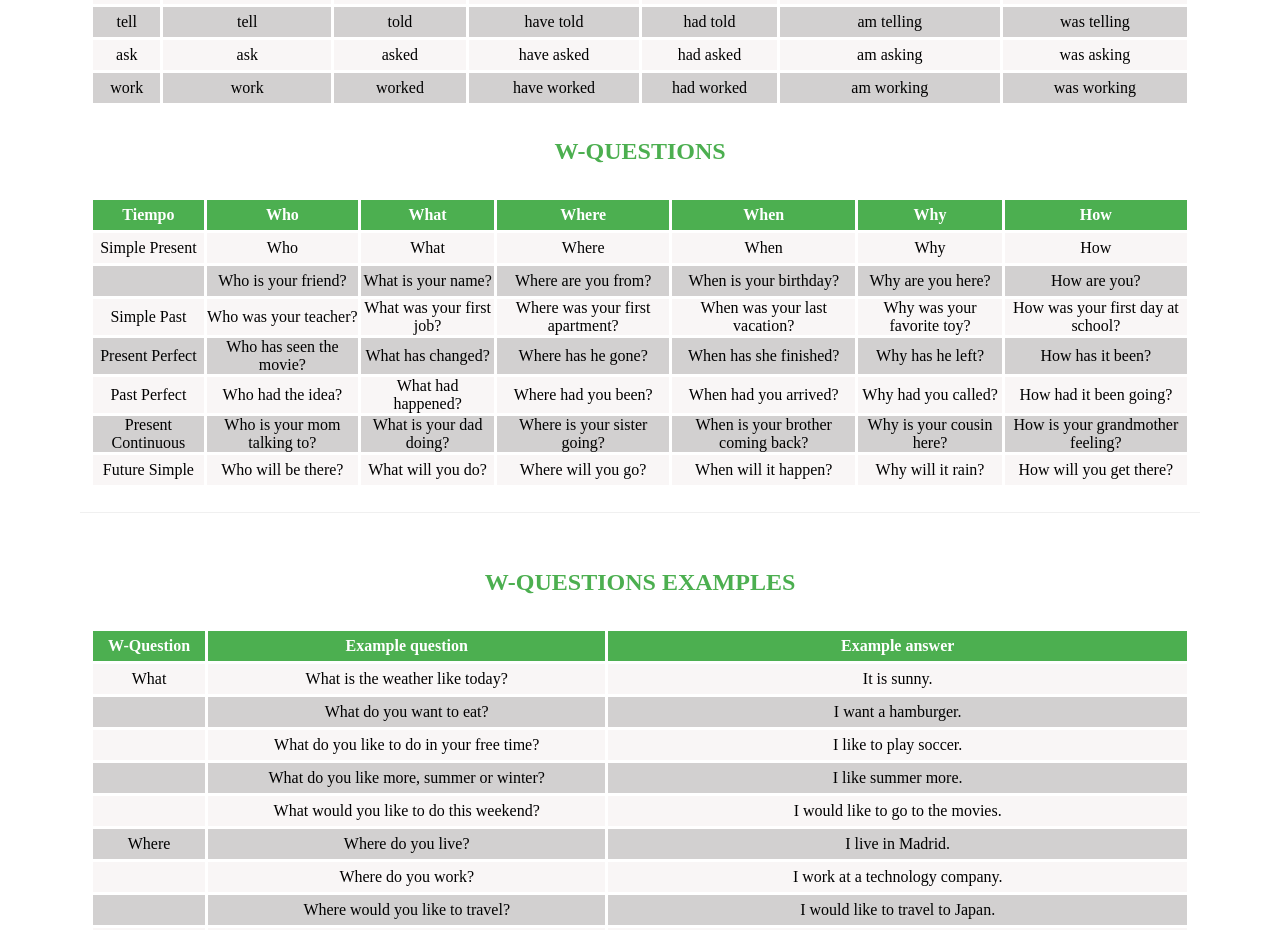
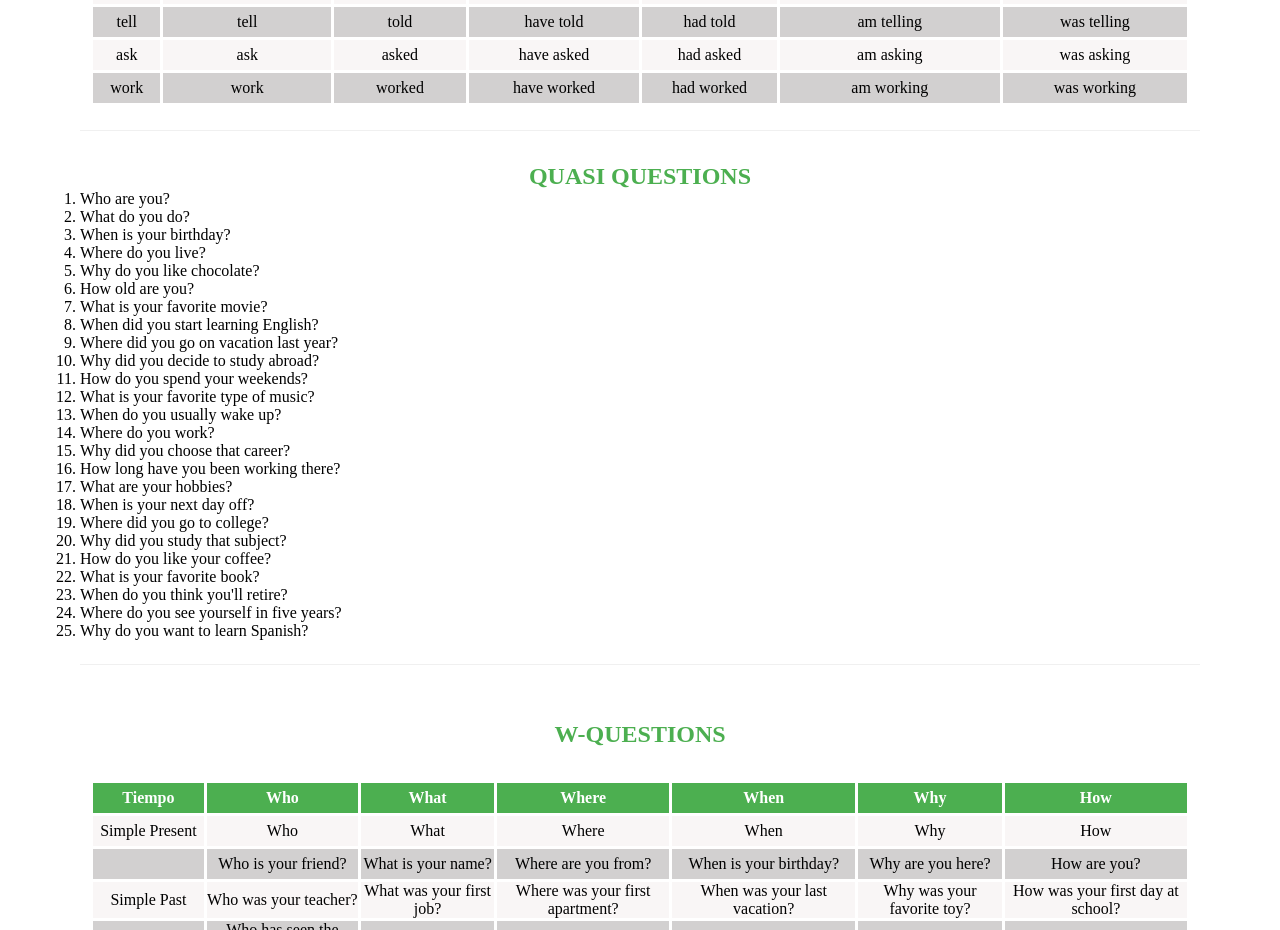
Before and after one commit to WilliamCortes/myWeb, a Next.js app: page / in a window 1280 px wide. Shown: the part 5724-6654 px from the top of the page. Built offline with nearby package versions, Linux system fonts and the light colour scheme.

Commit message:
change styles

```diff
--- /dev/null
+++ b/components/quasiQuestions.tsx
@@ -0,0 +1,41 @@
+import React from "react";
+
+type Props = {};
+
+const QUASIQuestions = (props: Props) => {
+  return (
+    <div>
+      <h2 className="t-title">QUASI QUESTIONS</h2>
+
+      <ol>
+        <li>Who are you?</li>
+        <li>What do you do?</li>
+        <li>When is your birthday?</li>
+        <li>Where do you live?</li>
+        <li>Why do you like chocolate?</li>
+        <li>How old are you?</li>
+        <li>What is your favorite movie?</li>
+        <li>When did you start learning English?</li>
+        <li>Where did you go on vacation last year?</li>
+        <li>Why did you decide to study abroad?</li>
+        <li>How do you spend your weekends?</li>
+        <li>What is your favorite type of music?</li>
+        <li>When do you usually wake up?</li>
+        <li>Where do you work?</li>
+        <li>Why did you choose that career?</li>
+        <li>How long have you been working there?</li>
+        <li>What are your hobbies?</li>
+        <li>When is your next day off?</li>
+        <li>Where did you go to college?</li>
+        <li>Why did you study that subject?</li>
+        <li>How do you like your coffee?</li>
+        <li>What is your favorite book?</li>
+        <li>When do you think you'll retire?</li>
+        <li>Where do you see yourself in five years?</li>
+        <li>Why do you want to learn Spanish?</li>
+      </ol>
+    </div>
+  );
+};
+
+export default QUASIQuestions;
--- a/pages/index.tsx
+++ b/pages/index.tsx
@@ -21,6 +21,7 @@ import TableToSay from "../components/tableToSay";
 import TableToGet from "../components/tableToGet";
 import MyQuestions from "../components/myQuestions";
 import TableWQuestionsExamples from "../components/tableWquestionsExamples";
+import QUASIQuestions from "../components/quasiQuestions";
 
 const inter = Inter({ subsets: ["latin"] });
 
@@ -43,6 +44,9 @@ export default function Home() {
         <TableToSay />
         <TableToGet />
         <Verbs />
+        <Divider />
+        <QUASIQuestions />
+        <Divider />
         <TableWQuestions />
         <Divider />
         <TableWQuestionsExamples />
```
